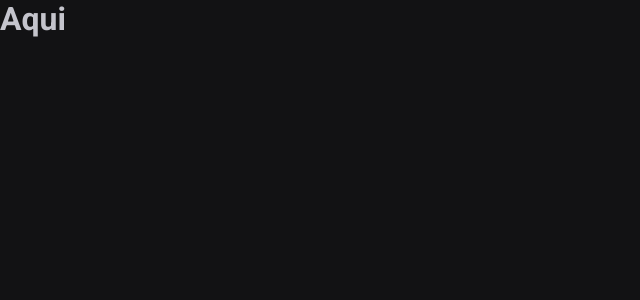
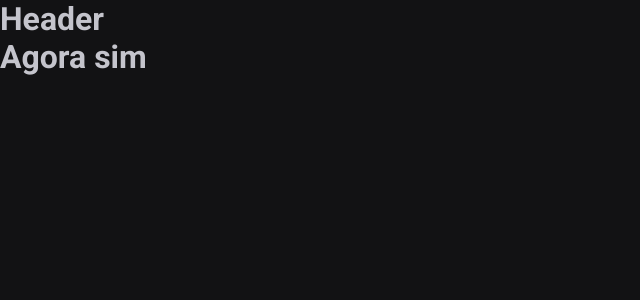
Before and after one commit to diegolauar/timer-react, a React (Vite) app: page /history in a window 1280 px wide. Shown: the top 300 px of the page, without its empty margins (0-640 px from the left). Built offline with nearby package versions, Linux system fonts and the light colour scheme.

Commit message:
Criando meu Layout Default

```diff
--- a/src/@types/styled.d.ts
+++ b/src/@types/styled.d.ts
@@ -1,5 +1,5 @@
 import 'styled-components';
-import { defaultTheme } from '../components/styles/themes/default';
+import { defaultTheme } from '../styles/themes/default';
 
 type ThemeType = typeof defaultTheme;
 
--- a/src/App.tsx
+++ b/src/App.tsx
@@ -1,8 +1,8 @@
 import { ThemeProvider } from "styled-components";
 import { Router } from "./Router";
 
-import { defaultTheme } from "./components/styles/themes/default";
-import { GlobalStyle } from "./components/styles/global";
+import { defaultTheme } from "./styles/themes/default";
+import { GlobalStyle } from "./styles/global";
 import { BrowserRouter } from "react-router-dom";
 
 export function App() {
--- a/src/Router.tsx
+++ b/src/Router.tsx
@@ -1,12 +1,15 @@
 import { Route, Routes } from "react-router-dom";
 import { History } from "./pages/History";
 import { Home } from "./pages/Home";
+import { DeafaultLayout } from "./layouts/DefaultLayout";
 
 export function Router() {
     return (
         <Routes>
+            <Route path="/" element={<DeafaultLayout/>}>
             <Route path="/" element={<Home/>}/>
             <Route path="/history" element={<History/>}/>
+            </Route>
         </Routes>
     )
 }
--- /dev/null
+++ b/src/components/Header.tsx
@@ -0,0 +1,3 @@
+export function Header() {
+    return <h1>Header</h1>
+}
--- /dev/null
+++ b/src/layouts/DefaultLayout.tsx
@@ -0,0 +1,11 @@
+import { Outlet } from "react-router-dom";
+import { Header } from "../components/Header";
+
+export function DeafaultLayout() {
+    return (
+        <div>
+            <Header/>
+            <Outlet/>
+        </div>
+    )
+}
--- a/src/pages/History.tsx
+++ b/src/pages/History.tsx
@@ -1,3 +1,8 @@
+
 export function History() {
-    return <h1>Aqui</h1>
+    return (
+        <div>
+            <h1>Agora sim</h1>
+        </div>
+)
 }
```
Also changed, not shown: src/styles/global.ts (renamed from src/components/styles/global.ts), src/styles/themes/default.ts (renamed from src/components/styles/themes/default.ts).
